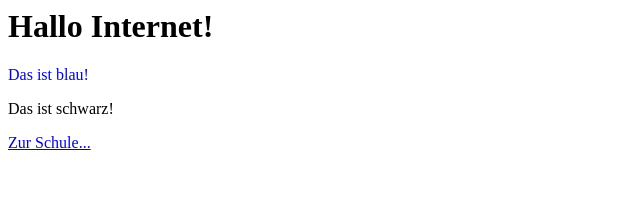
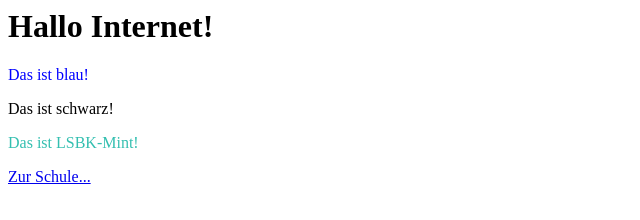
Before and after one commit to blue73/site, a plain HTML site: page index.html in a window 1280 px wide. Shown: the whole page, without its empty margins (0-640 px from the left). Drawn offline with Linux system fonts and the light colour scheme.

Commit message:
Update index.html

```diff
--- a/index.html
+++ b/index.html
@@ -1,4 +1,5 @@
 <h1>Hallo Internet!</h1>
 <p style="color: #0000FF">Das ist blau!</p>
 <p style="color: #000000">Das ist schwarz!</p>
+<p style="color: #33BFB0">Das ist LSBK-Mint!</p>
 <a href="https://leo-statz-berufskolleg.de">Zur Schule...</a>
```
